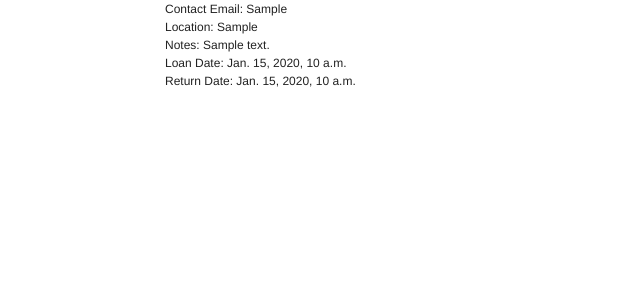
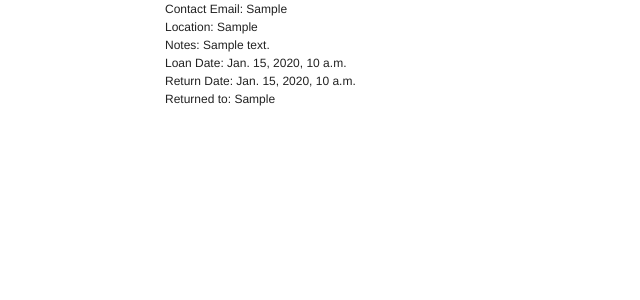
Before and after one commit to sionide21/Equipment-Loan-Tracking, a Django app: page /loans/1 in a window 1280 px wide. Shown: the top 300 px of the page, without its empty margins (0-640 px from the left). Run offline with Django 3.2, Linux system fonts and the light colour scheme; a user stored in the database is signed in; tables that the repository leaves empty hold one stand-in row (values such as "Sample post").

Commit message:
Add Returned To field to Loan

```diff
--- a/webapp/core/models.py
+++ b/webapp/core/models.py
@@ -13,6 +13,7 @@ class Loan(models.Model):
                                          verbose_name="Date Loaned")
     return_datetime = models.DateTimeField(null=True,
                                            verbose_name="Date Returned")
+    returned_to = models.CharField(max_length=30, verbose_name="Returned to")
 
     def __unicode__(self):
         return self.id
@@ -21,4 +22,4 @@ class Loan(models.Model):
 class LoanForm(ModelForm):
     class Meta:
         model = Loan
-        exclude = ('return_datetime',)
+        exclude = ('return_datetime', 'returned_to',)
--- a/webapp/core/templates/core/loan/view.html
+++ b/webapp/core/templates/core/loan/view.html
@@ -8,6 +8,7 @@
     Loan Date: {{ loan.loan_datetime }}<br/>
     {% if loan.return_datetime %}
         Return Date: {{ loan.return_datetime }}<br/>
+        Returned to: {{ loan.returned_to }}<br/>
     {% else %}
         <form action="{{ loan.id }}/return" method="post">
         {% csrf_token %}
--- a/webapp/core/views.py
+++ b/webapp/core/views.py
@@ -40,7 +40,7 @@ def view_loan(request, loan_id):
     '''View a specific loan in the system'''
     loan = get_object_or_404(Loan, id=loan_id)
     return render_to_response('core/loan/view.html',
-                              {'loan': loan},
+                              {'loan': loan, },
                               context_instance=RequestContext(request))
 
 
@@ -49,8 +49,10 @@ def return_loan(request, loan_id):
     ''' Mark a specific loan as returned'''
     from datetime import datetime
     loan = get_object_or_404(Loan, id=loan_id)
+    username = request.user.username
     if request.method == 'POST':
         loan.return_datetime = datetime.now()
+        loan.returned_to = username
         loan.save()
         return HttpResponseRedirect(reverse('view_loan', args=(loan_id,)))
     else:
```
